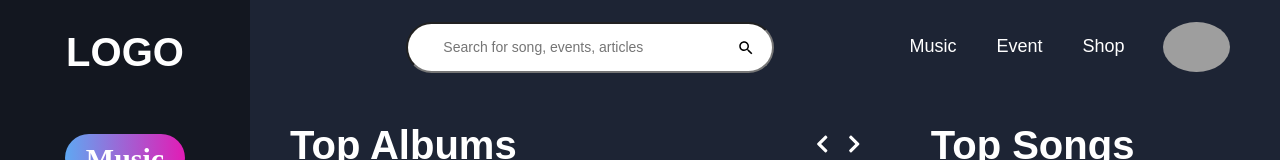
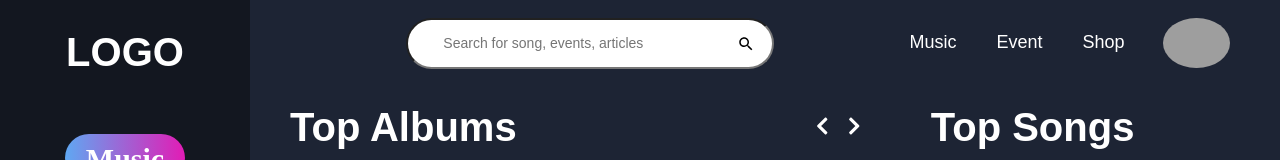
Before and after one commit to Mortadhagomri/MusicApp, a React (Create React App) app in the folder front/front-react/: page / in a window 1280 px wide. Shown: the top 160 px of the page. Built offline with nearby package versions, Linux system fonts and the light colour scheme; grey boxes are pictures that could not be loaded; a web font is replaced by a local one.

Commit message:
changes headbar

```diff
--- a/front/front-react/src/App.css
+++ b/front/front-react/src/App.css
@@ -40,6 +40,7 @@
 /* headbar */
 .grid-container > .header {
   background-color: #1d2434;
+  height: 8.5rem;
   position: sticky;
   top: 0;
   z-index: 99;
@@ -56,6 +57,7 @@
 .grid-container > .main {
   position: relative;
   padding: 1rem;
+  padding-top: 0;
   grid-template-rows: min-content;
   grid-row-gap: 4rem;
   overflow-y: scroll;
--- a/front/front-react/src/Components/Container/MainContainer/container.css
+++ b/front/front-react/src/Components/Container/MainContainer/container.css
@@ -1,5 +1,4 @@
 .main_container {
-  /* margin: 2rem; */
   max-width: 100%;
   flex: 1;
   color: white;
--- a/front/front-react/src/Components/Headbar/headbar.css
+++ b/front/front-react/src/Components/Headbar/headbar.css
@@ -1,8 +1,7 @@
 .headbar {
   display: flex;
-  padding: 2rem 5rem;
+  padding: 1rem 5rem;
   justify-content: space-between;
-  /* height: 10rem; 9dima*/
   height: 100%;
 }
 .headbar_logo {
```
Also changed, not shown: front/front-react/src/Components/Dashboard/dashboard.css (+0 -71 lines).
